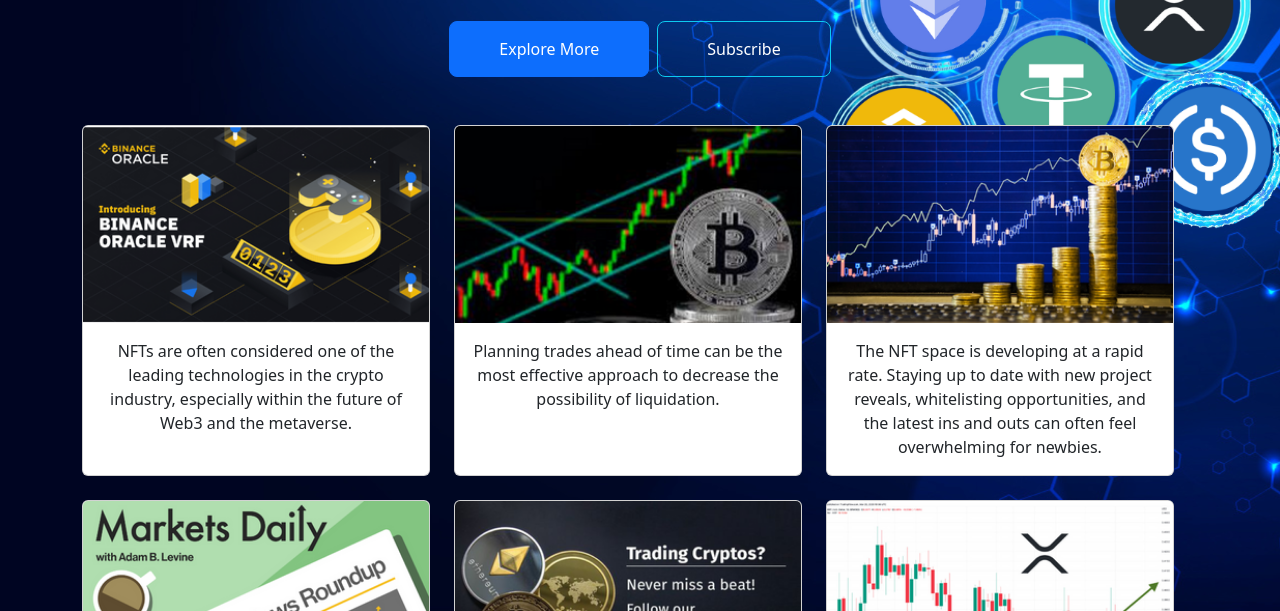
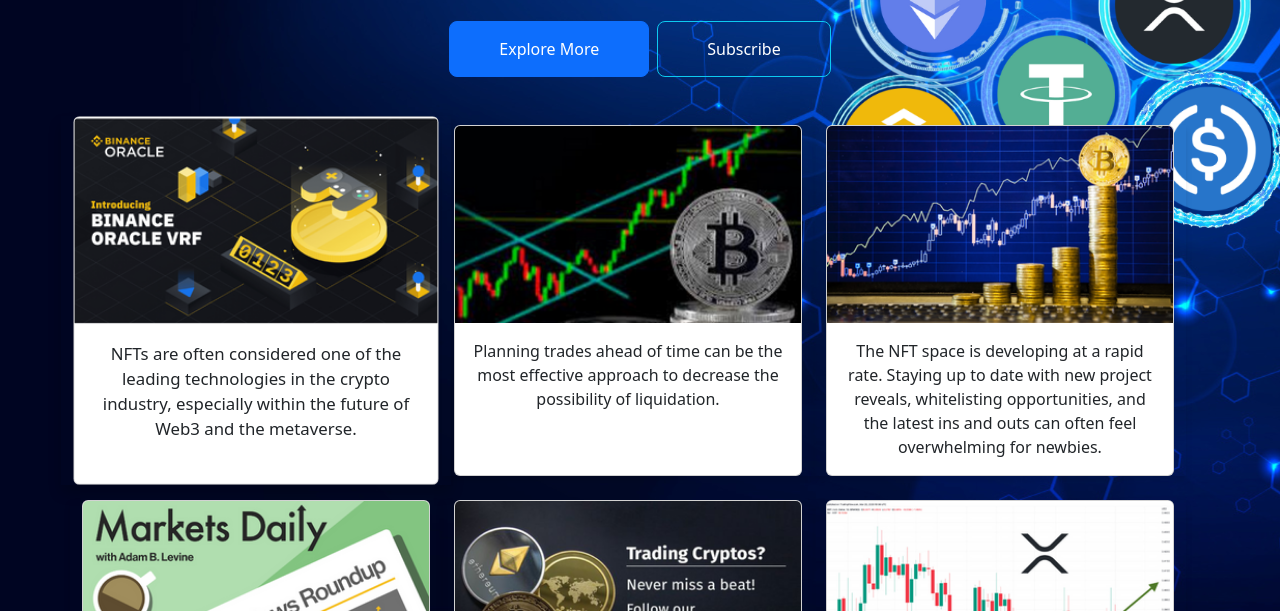
Before and after one commit to Jmcortz13/MP2-Project, a plain HTML site: page blog.html in a window 1280 px wide. In both pictures the pointer is over the element 256 px from the left and 489 px from the top of the page. Shown: the part 189-800 px from the top of the page. Drawn offline with nearby package versions, Linux system fonts and the light colour scheme.

Commit message:
Update blog-style.css

```diff
--- a/blog-style.css
+++ b/blog-style.css
@@ -105,3 +105,13 @@ body {
       margin-left: 25px;
     }
   }
+
+.col {
+  transition: transform 0.3s ease, box-shadow 0.3s ease;
+  box-shadow: 0 4px 6px rgba(0, 0, 0, 0.1);
+}
+
+.col:hover {
+  transform: scale(1.05);
+  box-shadow: 0 8px 12px rgba(0, 0, 0, 0.2);
+}
```
